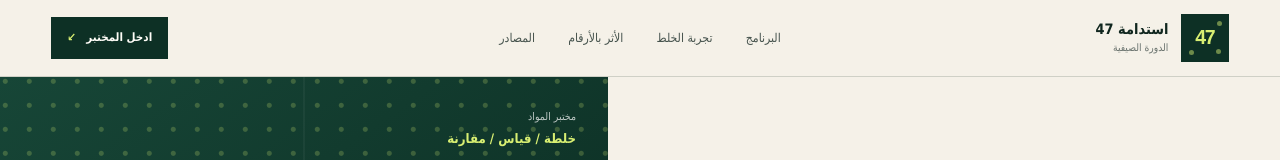
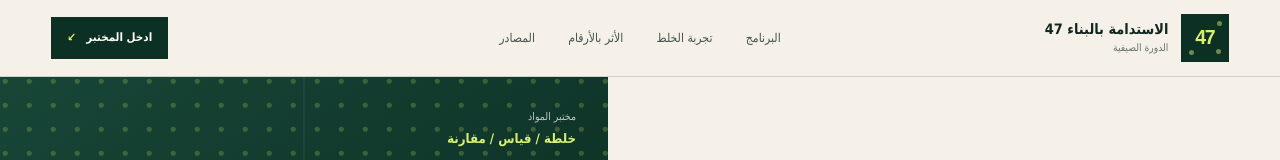
Before and after one commit to saud2333/saud, a Next.js app: page / in a window 1280 px wide. Shown: the top 160 px of the page. Built offline with nearby package versions, Linux system fonts and the light colour scheme.

Commit message:
Rename brand to Sustainable Construction 47

```diff
--- a/app/layout.tsx
+++ b/app/layout.tsx
@@ -2,7 +2,7 @@ import type { Metadata } from "next";
 import "./globals.css";
 
 const siteUrl = "https://kisr47.pages.dev";
-const pageTitle = "استدامة 47 | من الخلطة إلى أثر يدوم";
+const pageTitle = "الاستدامة بالبناء 47 | من الخلطة إلى أثر يدوم";
 const pageDescription =
   "مشروع طلبة الدورة الصيفية 47 يوثّق ما تعلّموه عن المونة والخلطات الخرسانية المستدامة، من القياس والخلط إلى فهم الأثر.";
 
@@ -31,7 +31,7 @@ export const metadata: Metadata = {
     type: "website",
     locale: "ar_KW",
     url: "/",
-    siteName: "استدامة 47",
+    siteName: "الاستدامة بالبناء 47",
     title: pageTitle,
     description:
       "تجربة طلبة الدورة الصيفية 47 في المونة والخلطات الخرسانية المستدامة.",
@@ -40,7 +40,7 @@ export const metadata: Metadata = {
         url: "/og.png",
         width: 1731,
         height: 909,
-        alt: "استدامة 47 — من الخلطة إلى أثر يدوم",
+        alt: "الاستدامة بالبناء 47 — من الخلطة إلى أثر يدوم",
       },
     ],
   },
--- a/app/page.tsx
+++ b/app/page.tsx
@@ -127,7 +127,7 @@ function Logo() {
         <i />
       </span>
       <span className="logo-copy">
-        <strong>استدامة 47</strong>
+        <strong>الاستدامة بالبناء 47</strong>
         <small>الدورة الصيفية</small>
       </span>
     </span>
```
Also changed, not shown: 2 other files (tests, documents, lock files or other folders).
